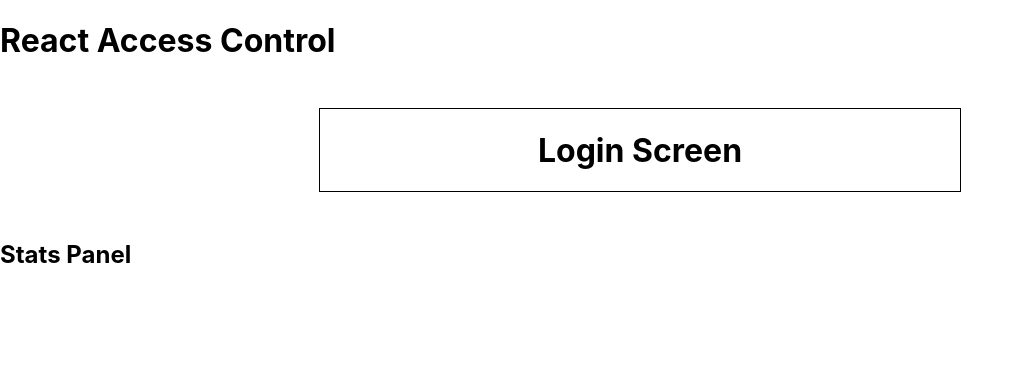
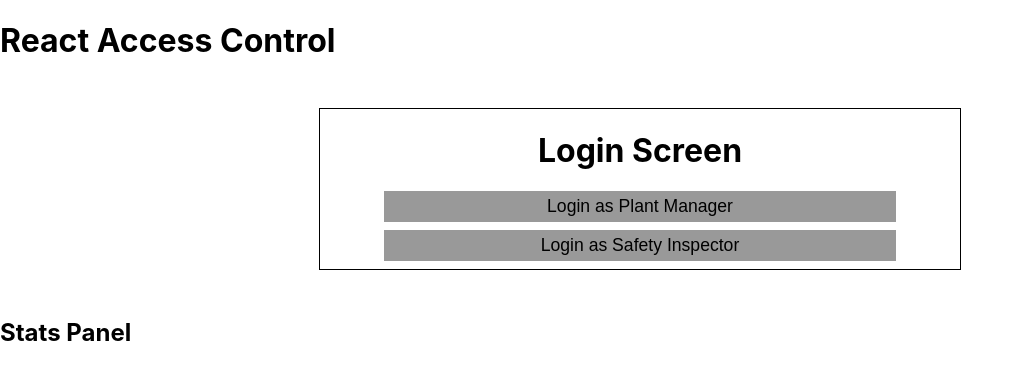
Before and after one commit to clockwerkz/accessControl, a React (Create React App) app in the folder client/: page / in a window 1280 px wide. Shown: the top 380 px of the page, without its empty margins (0-1023 px from the left). Built offline with nearby package versions, Linux system fonts and the light colour scheme.

Commit message:
adding different levels in progress

```diff
--- a/client/src/App.css
+++ b/client/src/App.css
@@ -1,3 +1,18 @@
+.btn {
+    display: block;
+    padding: 5px;
+    font-size: 1.1rem;
+    border: none;
+    background-color: #999;
+    width: 80%;
+    margin: 0.5rem auto;
+    cursor: pointer;
+}
+
+.btn:hover {
+    background-color: #bbb;
+    color: #eee;
+}
 
 .login, .dashboard {
     width: 50%;
--- a/client/src/App.js
+++ b/client/src/App.js
@@ -1,6 +1,8 @@
 import React, { useState } from 'react';
 import { Router as BrowserRouter, Route, Link } from 'react-router-dom';
 import './App.css';
+
+import { userLevels } from './utilites.js/authorize';
 
 import Login from './components/Login';
 import Dashboard from './components/Dashboard';
@@ -15,13 +17,15 @@
 function App() {
   const [ user, setUser] =useState('');
 
-  const handleLogin = () => setUser('user');
+  const handleLogin = (userLevel) => setUser(userLevel);
+
+  const handleLogout = () => setUser('');
   return (
     <div className="App">
         <h1>React Access Control</h1>
-        {!user ? (<Login handleLogin={handleLogin}/>) : (<Dashboard />)}
+        {!user ? (<Login handleLogin={handleLogin}/>) : (<Dashboard handleLogout={handleLogout}/>)}
         <AccessControl
-          userPermissions="read"
+          userPermissions={["read"]}
           allowedPermissions={["read"]}
           renderNoAccess={renderNoAccess}
         >
--- a/client/src/components/Dashboard.js
+++ b/client/src/components/Dashboard.js
@@ -1,9 +1,10 @@
 import React from 'react';
 
-const Dashboard = (props) => {
+const Dashboard = ({handleLogout}) => {
     return (
-        <div className="dashboard" onClick={()=>console.log("clicked")}>
+        <div className="dashboard">
             <h1>Dashboard</h1>
+            <button class="btn" onClick={handleLogout}>Logout</button>
         </div>
     )
 }
--- a/client/src/components/Login.js
+++ b/client/src/components/Login.js
@@ -2,8 +2,10 @@
 
 const Login = (props) => {
     return (
-        <div className="login" onClick={props.handleLogin}>
+        <div className="login">
             <h1>Login Screen</h1>
+            <button className="btn btn--login" onClick={()=>{props.handleLogin('plantManager')}}>Login as Plant Manager</button>
+            <button className="btn btn--login" onClick={()=>{props.handleLogin('safetyInspector')}}>Login as Safety Inspector</button>
         </div>
     )
 }
--- a/client/src/utilites.js/authorize.js
+++ b/client/src/utilites.js/authorize.js
@@ -1 +1,14 @@
-export const checkPermissions = (userPermissions, allowedPermissions) => allowedPermissions && allowedPermissions.indexOf(userPermissions) !== -1;
+export const checkPermissions = (userPermissions=[], allowedPermissions=[]) => {
+    let allowed = false;
+    userPermissions.forEach(level => {
+        if (!allowed && allowedPermissions.indexOf(level)!==-1) {
+            allowed = true;
+        }
+    })
+    return allowed;
+};
+
+export const userLevels = {
+    plantManager : ['read:stats', 'control:reactor', 'control:emergencyAlert'],
+    safetyInspector : ['read:stats']
+}
```
